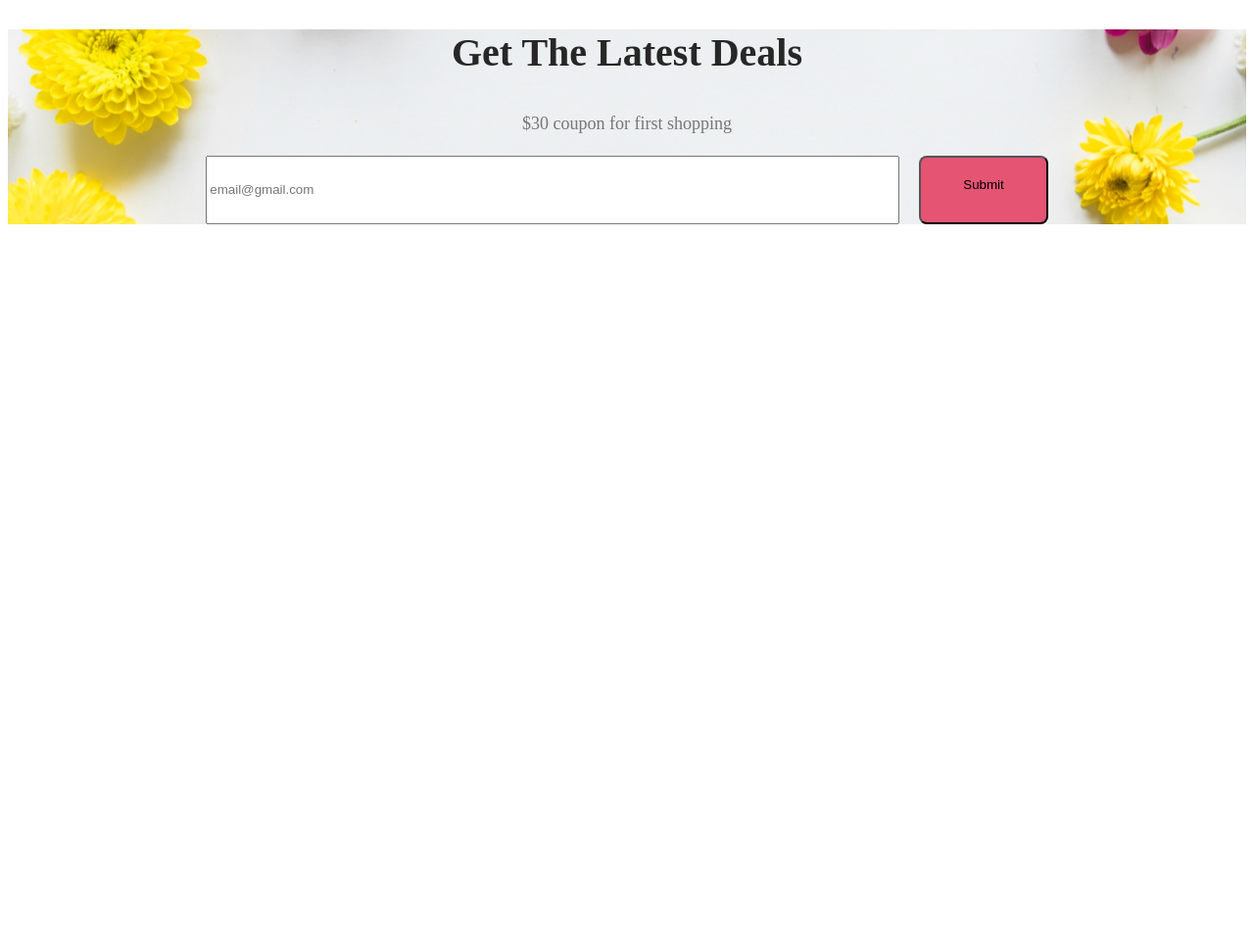
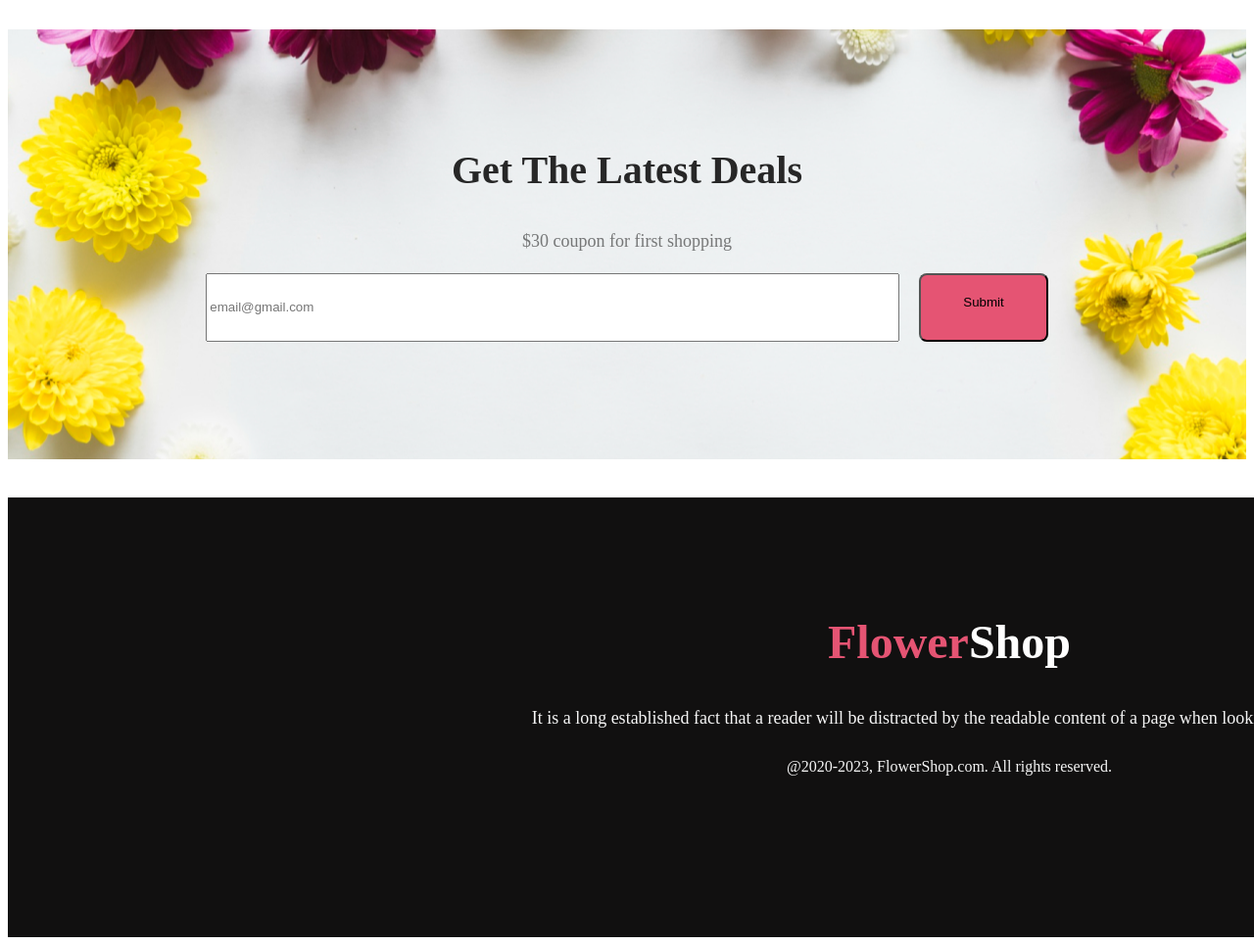
Before and after one commit to hamidtanvir/our-flower-shop, a plain HTML site: page index.html in a window 1280 px wide. Shown: the part 2667-3632 px from the top of the page at 98% size. Before the commit the page ends 2904 px from the top, so only its background shows below. Drawn offline with Linux system fonts and the light colour scheme.

Commit message:
added footer items

```diff
--- a/index.html
+++ b/index.html
@@ -69,6 +69,13 @@
                 <button class="primary-btn">Submit</button>
             </div>
         </section>
+
+        <section class="flower-shop">
+            <h2 class="flower">Flower<span class="shop">Shop</span></h2>
+            <p class="flower-shop-description">It is a long established fact that a reader will be distracted by the readable content of a page when looking at its layout.</p>
+
+            <p class="footer">@2020-2023, FlowerShop.com. All rights reserved. </p>
+        </section>
     </footer>
 
 </body>
--- a/styles/style.css
+++ b/styles/style.css
@@ -146,6 +146,7 @@
     display: flex;
     justify-content: center;
     gap: 20px;
+    padding-bottom: 120px;
 }
 
 .get-deal {
@@ -159,6 +160,7 @@
     text-align: center;
     font-size: 40px;
     font-weight: 800;
+    padding-top: 120px;
 }
 
 .deal-description {
@@ -173,3 +175,39 @@
     width: 700px;
     height: 64px;
 }
+
+/* FlowerShop */
+.flower-shop {
+    width: 1922px;
+    height: 449px;
+    background: #111010;
+}
+
+.flower {
+    color: #E55473;
+    font-size: 48px;
+    font-weight: 800;
+    text-align: center;
+    padding-top: 120px;
+}
+
+.shop {
+    color: #FFF;
+    font-size: 48px;
+    font-weight: 800;
+}
+
+.flower-shop-description {
+    color: whitesmoke;
+    text-align: center;
+    font-size: 18px;
+    font-weight: 400;
+    margin-bottom: 30px;
+}
+
+.footer {
+    color: whitesmoke;
+    text-align: center;
+    font-size: 16px;
+    font-weight: 400;
+}
```
